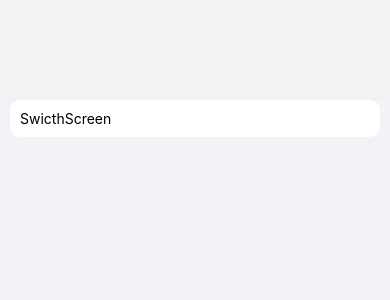
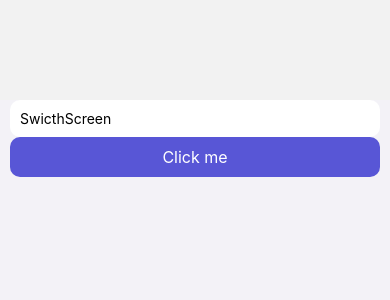
Before and after one commit to rineliniguezsosa/components-react-native, a React Native app: screen /SwicthScreen in a window 390 px wide. Shown: the top 300 px of the page. Built offline with nearby package versions, Linux system fonts and the light colour scheme.

Commit message:
[FEAT] Cambios en el componente SwitchScreen
- importando el component Button
- estableciendo el componente Button con la prop text igual a click me y la prop onPress con una función vacia

```diff
--- a/src/screens/switches/SwitchScreen.tsx
+++ b/src/screens/switches/SwitchScreen.tsx
@@ -3,11 +3,13 @@ import React from 'react';
 import { Text } from 'react-native';
 import { CustomView } from '../../components/ui/CustomView';
 import { Card } from '../../components/ui/Card';
+import { Button } from '../../components/ui/Button';
 
 export const SwicthScreen = () => {
   return (
     <CustomView style={{marginTop:100,paddingHorizontal:10}}>
       <Card><Text>SwicthScreen</Text></Card>
+      <Button text="Click me" onPress={()=> {}}/>
     </CustomView>
   );
 };
```
